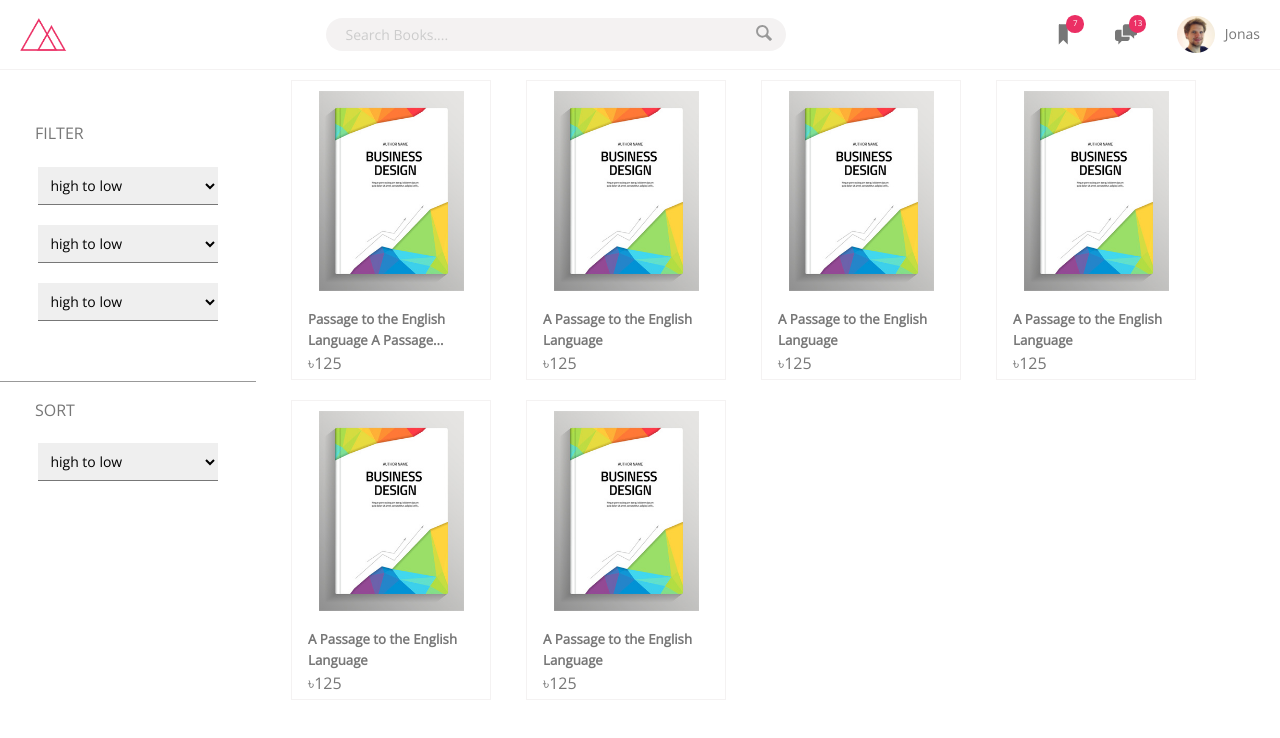
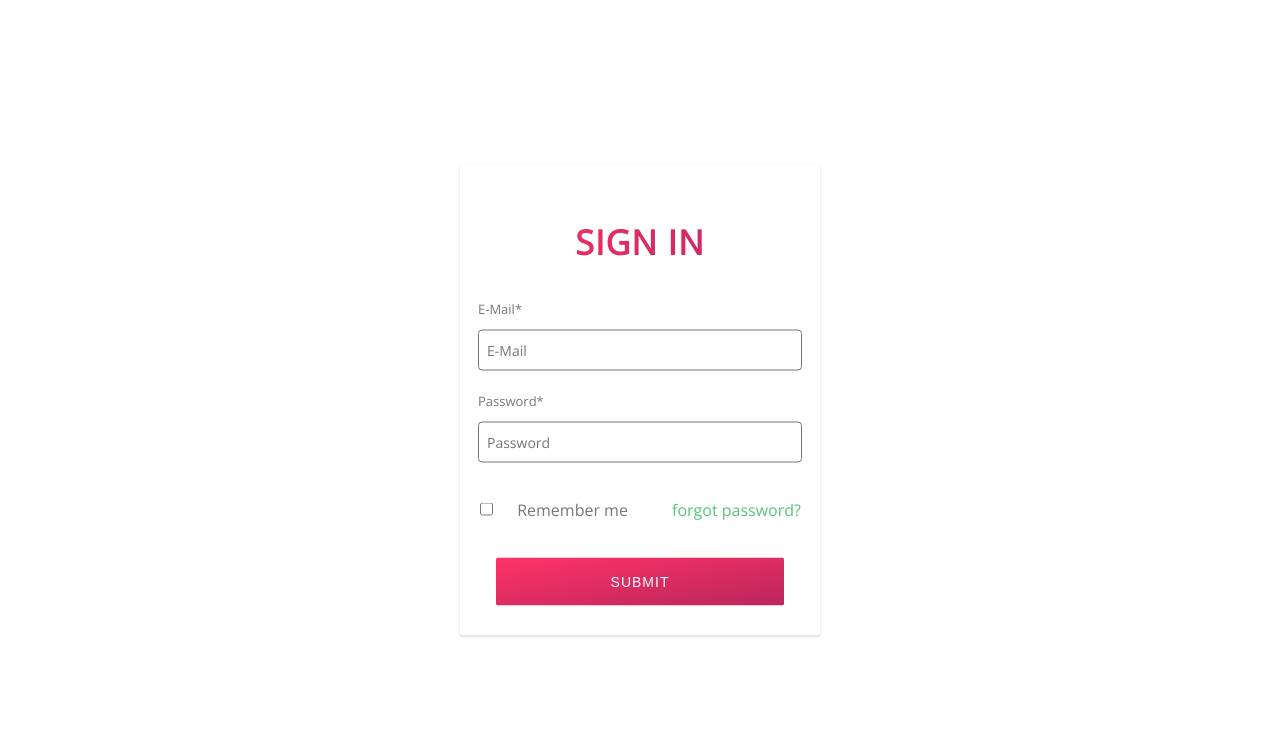
Before and after one commit to EbrahimAli-RU/Book-sellings, a React (Create React App) app: page /user/signup in a window 1280 px wide. Shown: the top 738 px of the page. Built offline with nearby package versions, Linux system fonts and the light colour scheme.

Commit message:
design signin and signup page

```diff
--- a/src/app/App.js
+++ b/src/app/App.js
@@ -2,12 +2,17 @@ import '../sass/main.scss'
 
 import Header from '../container/layout/Header'
 import Main from '../container/main/main'
+import Signin from '../container/auth/SignIn'
+import Signup from '../container/auth/SignUp'
+import SignUp from '../container/auth/SignUp'
 
 function App() {
   return (
     <>
-      <Header />
-      <Main />
+      {/* <Header />
+      <Main /> */}
+      <Signin />
+      {/* <SignUp /> */}
     </>
   );
 }
--- /dev/null
+++ b/src/component/PrimaryButton.js
@@ -0,0 +1,7 @@
+const PrimaryButton = () => {
+    return (
+        <button className='butn' >Submit</button>
+    )
+}
+
+export default PrimaryButton;
--- /dev/null
+++ b/src/component/authInput/AuthInput.js
@@ -0,0 +1,15 @@
+const Input = (props) => {
+    return (
+        <div className='input__container' data-error={props.error ? props.message : null} >
+            <p>{props.placeholder}*</p>
+            <input className='input__container__auth-input'
+                type={props.type}
+                value={props.value}
+                name={props.name}
+                onChange={props.handler}
+                placeholder={props.placeholder} />
+        </div>
+    )
+}
+
+export default Input
--- /dev/null
+++ b/src/container/auth/SignIn.js
@@ -0,0 +1,36 @@
+import React, { useState } from 'react'
+import Input from '../../component/authInput/AuthInput'
+import Button from '../../component/PrimaryButton'
+
+const signinObj = {
+    email: {
+        value: '',
+        error: false,
+        message: ''
+    },
+    password: {
+        value: '',
+        error: false,
+        message: ''
+    }
+}
+
+const SignIn = () => {
+    const [loginData, setLoginData] = useState(signinObj)
+
+    const inputHandler = () => {
+
+    }
+    return (
+        <div className='auth__container'>
+            <h2 className='auth__container-title'>sign In</h2>
+            <Input type='text' value={loginData.email.value} error={loginData.email.error} message={loginData.email.message} handler={inputHandler} name='email' placeholder='E-Mail' />
+            <Input type='password' value={loginData.password.value.value} error={loginData.password.error} message={loginData.password.message} handler={inputHandler} name='password' placeholder='Password' />
+            <input className='auth__container-remember' type='checkbox' /> Remember me
+            <a className='auth__container-forgot' href='/'> forgot password?</a>
+            <Button />
+        </div>
+    )
+}
+
+export default SignIn;
--- /dev/null
+++ b/src/container/auth/SignUp.js
@@ -0,0 +1,46 @@
+import React, { useState } from 'react'
+import Button from '../../component/PrimaryButton'
+import Input from '../../component/authInput/AuthInput'
+
+const signupObj = {
+    userName: {
+        value: '',
+        error: false,
+        message: ''
+    },
+    email: {
+        value: '',
+        error: false,
+        message: ''
+    },
+    password: {
+        value: '',
+        error: false,
+        message: ''
+    },
+    confirmPassword: {
+        value: '',
+        error: false,
+        message: ''
+    }
+}
+
+const SignUp = () => {
+    const [signupData, setSignupData] = useState(signupObj)
+    const inputHandler = () => {
+
+    }
+    return (
+        <div className='auth__container'>
+            <h2 className='auth__container-title'>sign Up</h2>
+            <Input type='text' value={signupData.userName.value} error={signupData.userName.error} message={signupData.userName.message} handler={inputHandler} name='userName' placeholder='User Name' />
+            <Input type='text' value={signupData.email.value} error={signupData.email.error} message={signupData.email.message} handler={inputHandler} name='email' placeholder='E-Mail' />
+            <Input type='password' value={signupData.password.value} error={signupData.password.error} message={signupData.password.message} handler={inputHandler} name='password' placeholder='Password' />
+            <Input type='password' value={signupData.confirmPassword.value} error={signupData.confirmPassword.error} message={signupData.confirmPassword.message} handler={inputHandler} name='confirmPassword' placeholder='Confirm Password' />
+            <Button />
+        </div>
+
+    )
+}
+
+export default SignUp;
--- a/src/sass/base/_typography.scss
+++ b/src/sass/base/_typography.scss
@@ -0,0 +1,15 @@
+.auth__container-title {
+    text-align: center;
+    margin: 5rem 0 3rem 0;
+    text-transform: uppercase;
+    letter-spacing: 1px;
+    font-size: 3.4rem;
+    background-image: linear-gradient(to right, var(--color-Primary-light), var(--color-Primary-dark));
+    -webkit-background-clip: text;
+    color: transparent;
+
+    &:hover {
+        transform: skewY(2deg) skewX(15deg) scale(1.1);
+        text-shadow: .5rem 1rem 2rem rgba(0,0,0, .2);
+    }
+}
--- /dev/null
+++ b/src/sass/component/_authInput.scss
@@ -0,0 +1,40 @@
+.input__container {
+
+    width: 90%;
+    margin: 2rem auto;
+    display: block;
+
+    p {
+        margin: 1rem 0;
+        font-size: 1.3rem;
+    }
+    &[data-error] &__auth-input {
+        border: 1px solid red;
+        color: red;
+        background-color: white;
+    }
+
+    &[data-error]::after{
+        content: attr(data-error);
+        color: red;
+        margin-left: 18px;
+        font-size: 12px;
+    }
+
+    &__auth-input {
+        width: 100%;
+        padding: 1rem .8rem;
+        font-size: 1.4rem;
+        font-family: 'Open Sans', sans-serif;
+        border: none;
+        outline: none;
+        color: var(--color-Grey-dark-2);
+        border: 1px solid var(--color-Grey-dark-2);
+        border-radius: 4px;
+
+        &:focus {
+            background-color: #fff;
+        }
+    }
+
+}
--- /dev/null
+++ b/src/sass/component/_primaryButton.scss
@@ -0,0 +1,26 @@
+.butn {
+    border: none;
+    background-image: linear-gradient(to right bottom, var(--color-Primary-light), var(--color-Primary-dark));
+    text-transform: uppercase;
+    padding: 1.6rem 2rem;
+    font-size: 1.4rem;
+    font-weight: 400;
+    letter-spacing: 1px;
+    color: #fff;
+    cursor: pointer;
+    width: 80%;
+    margin: 3rem 10%;
+    transition: all .3s;
+    border-radius: 2px;
+    position: relative;
+
+    &:focus {
+        outline: none;
+    }
+    &:active {
+        transform: translateY(3px);
+    }
+    &:hover {
+        background-image: linear-gradient(to left top, var(--color-Primary-light), var(--color-Primary-dark));
+    }
+}
--- /dev/null
+++ b/src/sass/component/auth/_signin.scss
@@ -0,0 +1,26 @@
+.auth__container {
+    width: 36rem;
+    // height: 70vh;
+    position: absolute;
+    top: 50%;
+    left: 50%;
+    transform: translate(-50%, -50%);
+    box-shadow: 0 1px .2rem rgba(0,0,0, .2);
+    border-radius: 2px;
+
+    &-remember {
+        margin: 2rem 2rem 1.2rem 2rem;
+    }
+
+    &-forgot {
+        text-decoration: none;
+        margin-left: 4rem;
+        color: var(--color-primary-1);
+
+        &:hover {
+            border-bottom: 1px solid var(--color-primary-1);
+        }
+    }
+
+
+}
--- a/src/sass/layout/_sidebar.scss
+++ b/src/sass/layout/_sidebar.scss
@@ -10,7 +10,7 @@
     }
     &__title {
         margin: 1.6rem 3.5rem;
-        font-size: 1.6rem;
+        font-size: 2rem;
         font-weight: 400;
     }
 }
--- a/src/sass/main.scss
+++ b/src/sass/main.scss
@@ -5,6 +5,9 @@
 //COMPONENT
 @import 'component/_card';
 @import 'component/dropdownInput';
+@import 'component/authInput';
+@import 'component/auth/signin';
+@import 'component/primaryButton';
 
 //LAYOUT
 @import 'layout/header';
```
Also changed, not shown: src/sass/pages/_home.scss (line endings or trailing spaces).
